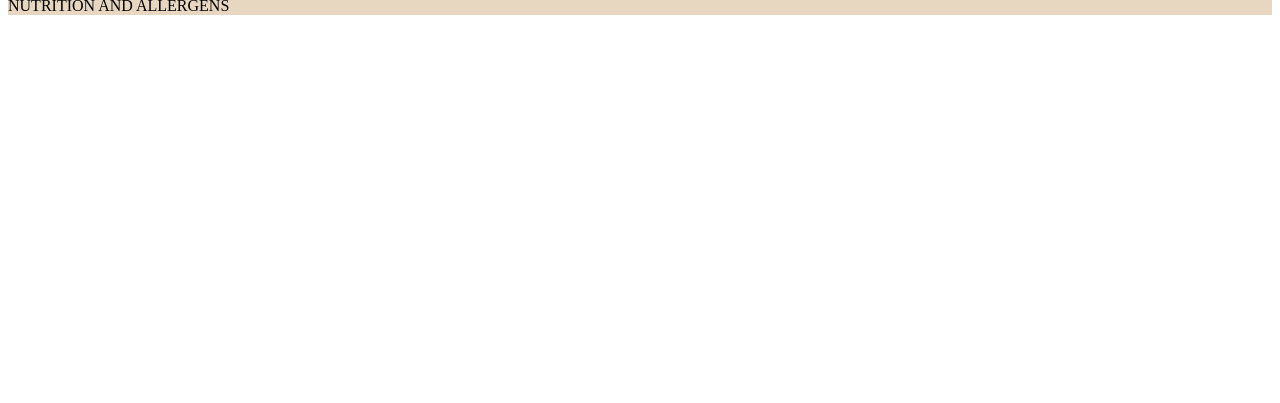
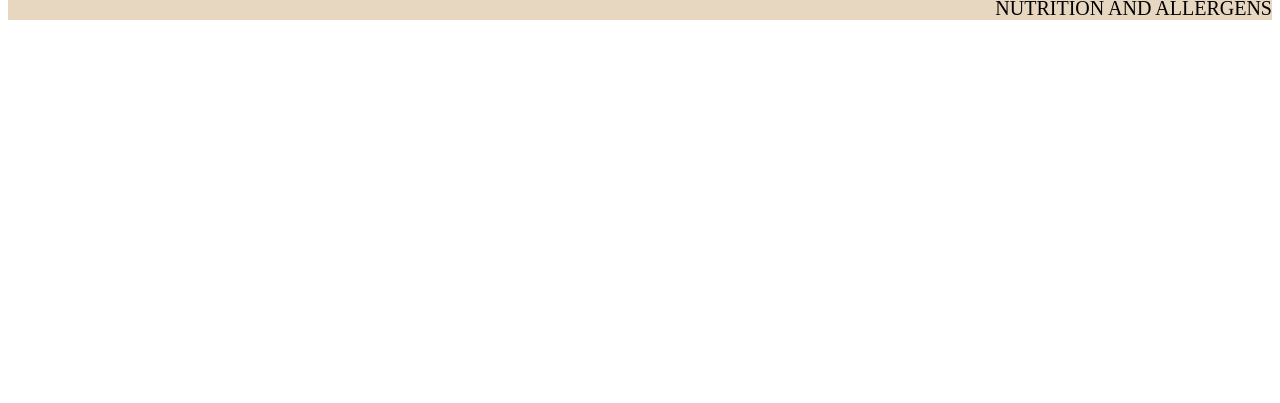
Before and after one commit to andrewjkim745/project-1, a plain HTML site: page index.html in a window 1280 px wide. Shown: the part 397-800 px from the top of the page. Drawn offline with Linux system fonts and the light colour scheme.

Commit message:
third bard

```diff
--- a/index.css
+++ b/index.css
@@ -135,3 +135,14 @@ nav {
 .caption6 {
     display:block;
 }
+
+
+.Nutrition {
+    display: flex;
+    justify-content: flex-end;
+}
+
+.caption7 {
+    font-size: 20px;
+
+}
```
